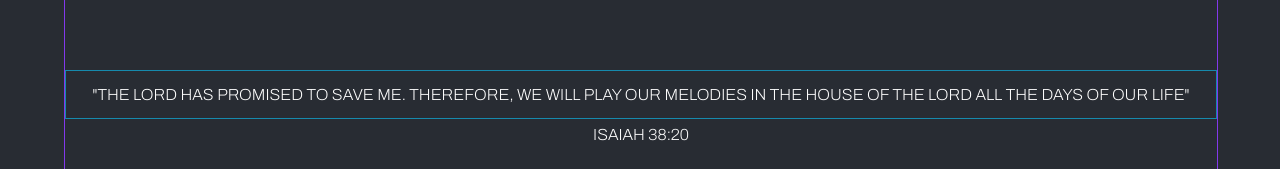
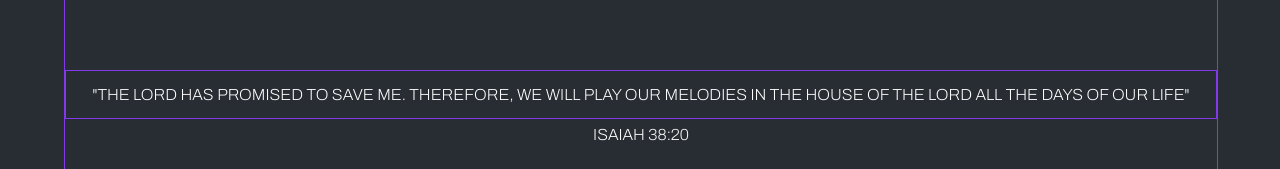
Before and after one commit to WilderAp/Personal-Portfolio, a React (Vite) app: page / in a window 1280 px wide. Shown: the part 769-938 px from the top of the page. Built offline with nearby package versions, Linux system fonts and the light colour scheme; a web font is replaced by a local one.

Commit message:
Colors adaptavility

```diff
--- a/src/Components/layout.css
+++ b/src/Components/layout.css
@@ -18,7 +18,7 @@
 .versicúlo {
     display: flex;
     text-align: center;
-    border: 1px groove #168aad ;
+    border: 1px groove #8338ec ;
     /* width: fit-content; */
     /* width:max-content; */
     padding: 15px;
```
